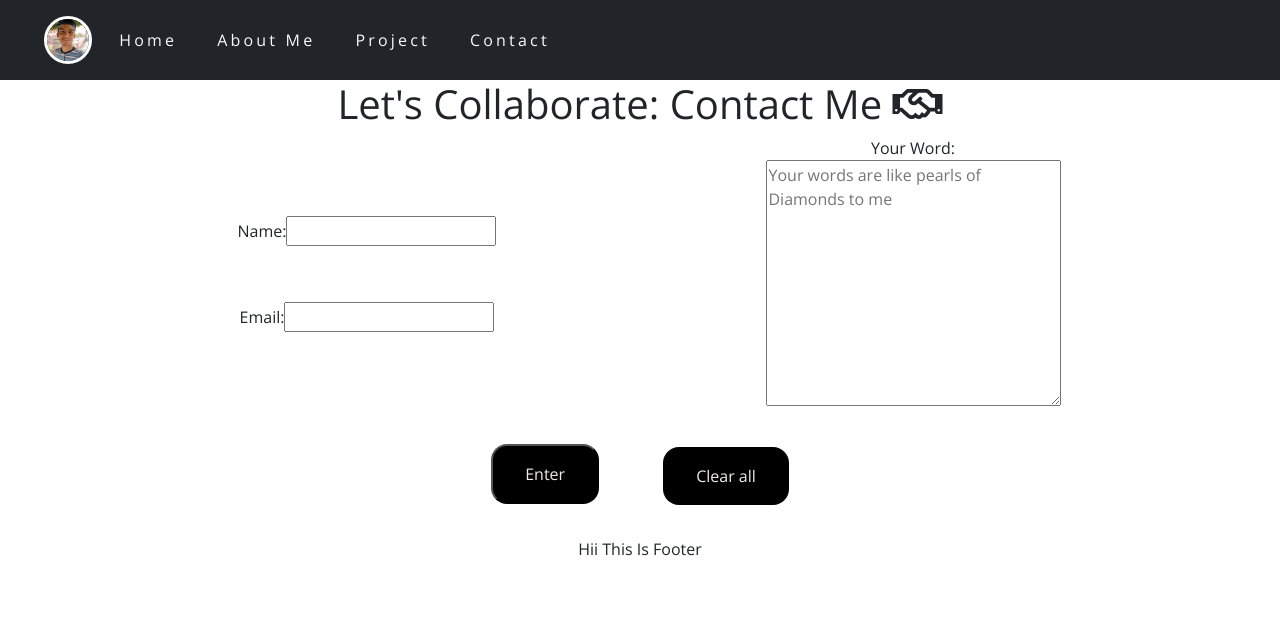
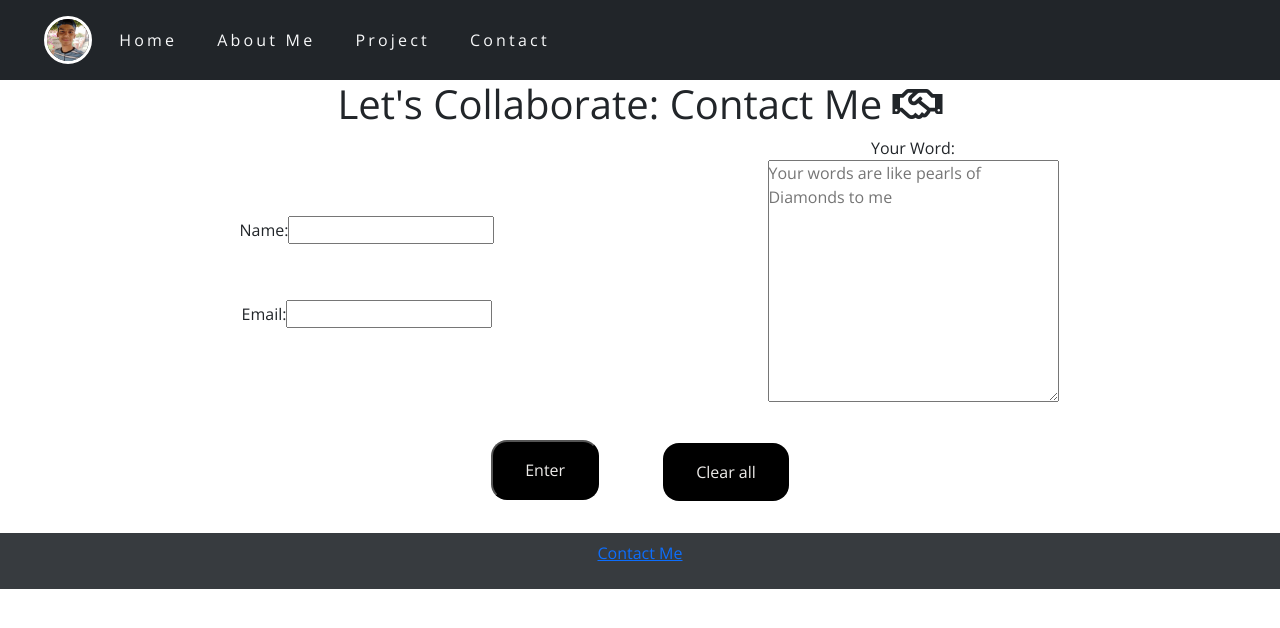
Before and after one commit to Hariomsingh333/My-Portfolio-v1, a React (Create React App) app: page /Contact in a window 1280 px wide. Shown: the top 628 px of the page. Built offline with nearby package versions, Linux system fonts and the light colour scheme.

Commit message:
only footer if left

```diff
--- a/src/App.css
+++ b/src/App.css
@@ -1,14 +1,31 @@
 @import url("https://fonts.googleapis.com/css2?family=Open+Sans&display=swap");
-
+* {
+  margin: 0;
+  padding: 0;
+  box-sizing: border-box;
+}
+html {
+  height: 100%;
+}
 body {
   text-align: center;
   font-family: "Open Sans", sans-serif;
   text-transform: capitalize;
+  display: flex;
+  flex-direction: column;
+  min-height: 100vh;
+  /* overflow: hidden; */
 }
 html {
   scroll-behavior: smooth;
 }
 /************************ navbar link *********************/
+nav {
+  position: sticky;
+  left: 0;
+  bottom: 0;
+  width: 100%;
+}
 .nav-link {
   text-transform: capitalize;
   letter-spacing: 0.2rem;
@@ -311,3 +328,9 @@ nav img {
   box-shadow: 12px 12px 12px 0px gray;
   transition: 1s;
 }
+.footer {
+  padding: 0.5rem;
+  margin: 0 auto;
+  background-color: rgb(55, 59, 63);
+  color: white;
+}
--- a/src/App.js
+++ b/src/App.js
@@ -30,25 +30,29 @@ function App() {
             <Project />
             <hr />
             <Contact />
+            <Footer />
           </Route>
 
           {/* About  */}
           <Route exact path="/About">
             <About />
+            <Footer />
             <hr />
           </Route>
 
           {/* project  */}
           <Route exact path="/Project">
             <Project />
+            <Footer />
           </Route>
 
           {/* contact  */}
           <Route exact path="/Contact">
             <Contact />
+            <Footer />
           </Route>
         </Switch>
-        <Footer />
+        {/* <Footer /> */}
       </div>
     </Router>
   );
--- a/src/components/Footer.js
+++ b/src/components/Footer.js
@@ -1,7 +1,17 @@
 import React from "react";
 
 const Footer = () => {
-  return <div>hii this is footer</div>;
+  return (
+    <div>
+      <section className="footer">
+        <div className="container">
+          <a href="/Contact">
+            <p>Contact me</p>
+          </a>
+        </div>
+      </section>
+    </div>
+  );
 };
 
 export default Footer;
--- a/src/components/Project.js
+++ b/src/components/Project.js
@@ -61,7 +61,10 @@ const Project = () => {
               </div>
             </div>
             <div class="carousel-item">
-              <a href="https://hariomsingh333.github.io/yt-demo/">
+              <a
+                href="https://hariomsingh333.github.io/yt-demo/"
+                target="_blank"
+              >
                 <img
                   src={img2}
                   class="d-block w-100"
@@ -77,7 +80,10 @@ const Project = () => {
               </a>
             </div>
             <div class="carousel-item">
-              <a href="https://hariomsingh333.github.io/musical-band/">
+              <a
+                href="https://hariomsingh333.github.io/musical-band/"
+                target="_blank"
+              >
                 <img src={img3} class="d-block w-100" alt="Musical Band game" />
                 <div class="carousel-caption d-none d-md-block text-dark">
                   <h2>This is a Musical Band game</h2>
```
